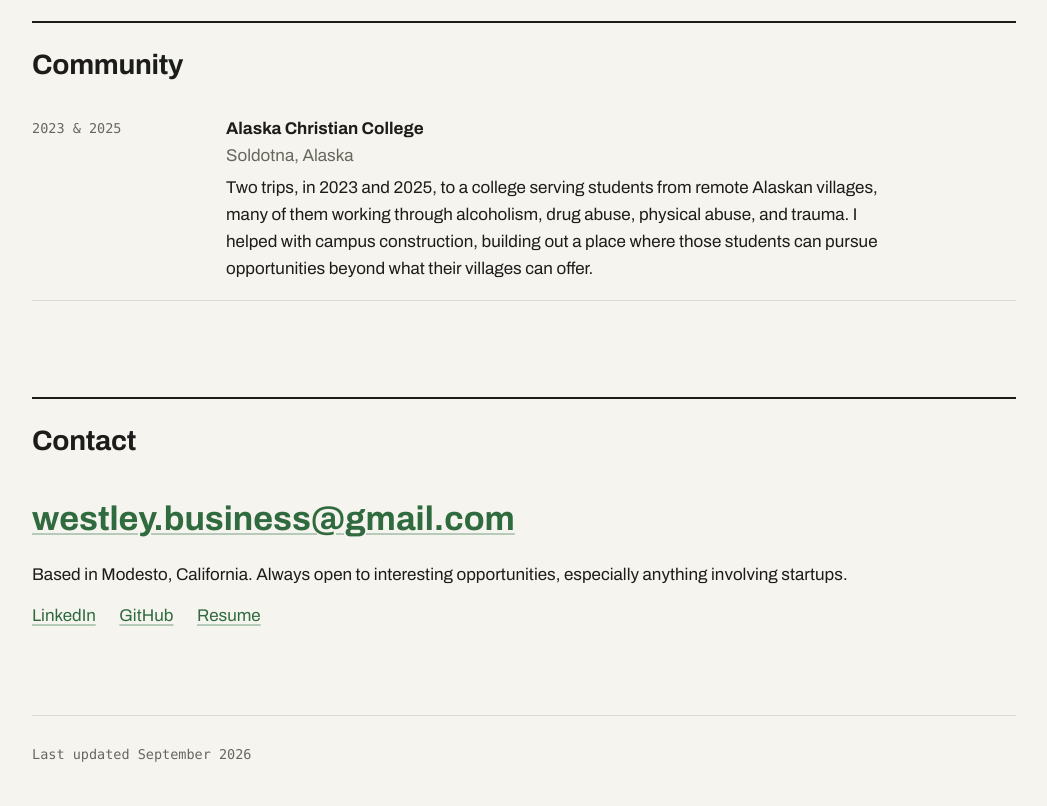
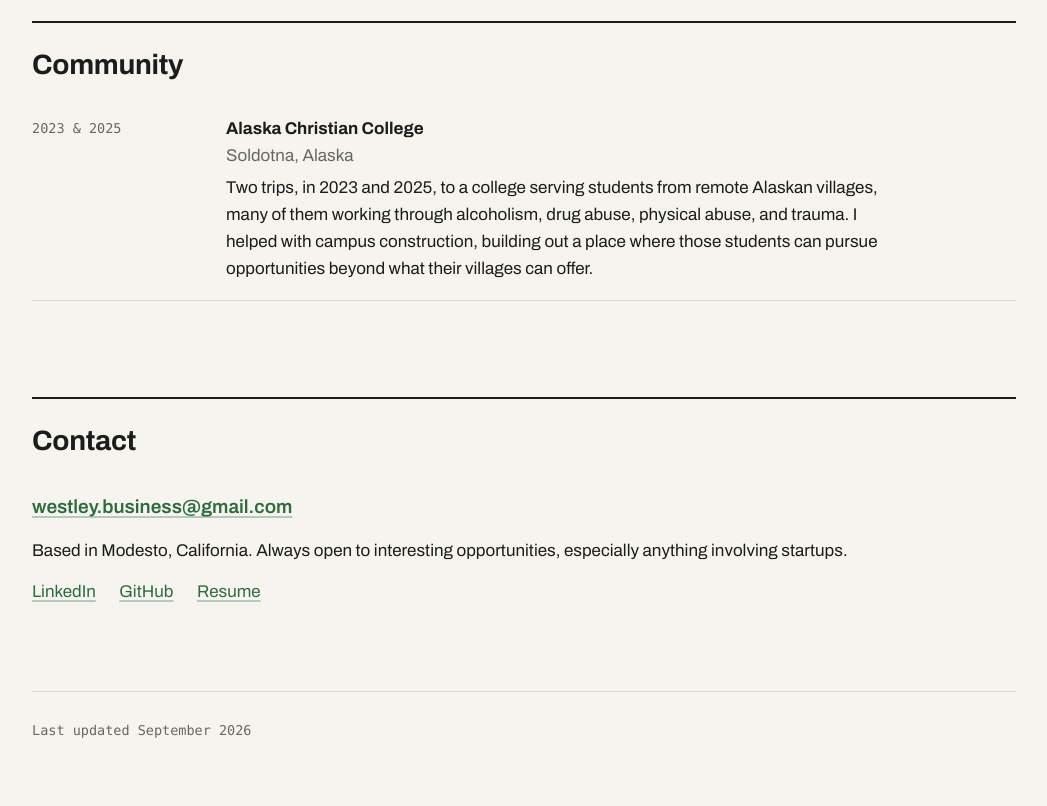
Before and after one commit to westleysmith/Portfolio, a plain HTML site: page index.html in a window 1280 px wide. Shown: the part 5062-5868 px from the top of the page, without its empty margins (116-1163 px from the left). After the commit the page ends 5844 px from the top, so only its background shows below. Drawn offline with nearby package versions, Linux system fonts and the light colour scheme.

Commit message:
Contact: email at a normal size

```diff
--- a/index.html
+++ b/index.html
@@ -238,9 +238,8 @@
 
   /* contact */
   .contact .big {
-    font-stretch: 112%;
-    font-size: clamp(22px, 3.6vw, 34px);
-    font-weight: 700;
+    font-size: 19px;
+    font-weight: 600;
     word-break: break-word;
   }
   .contact p { margin: 0 0 14px; }
```
